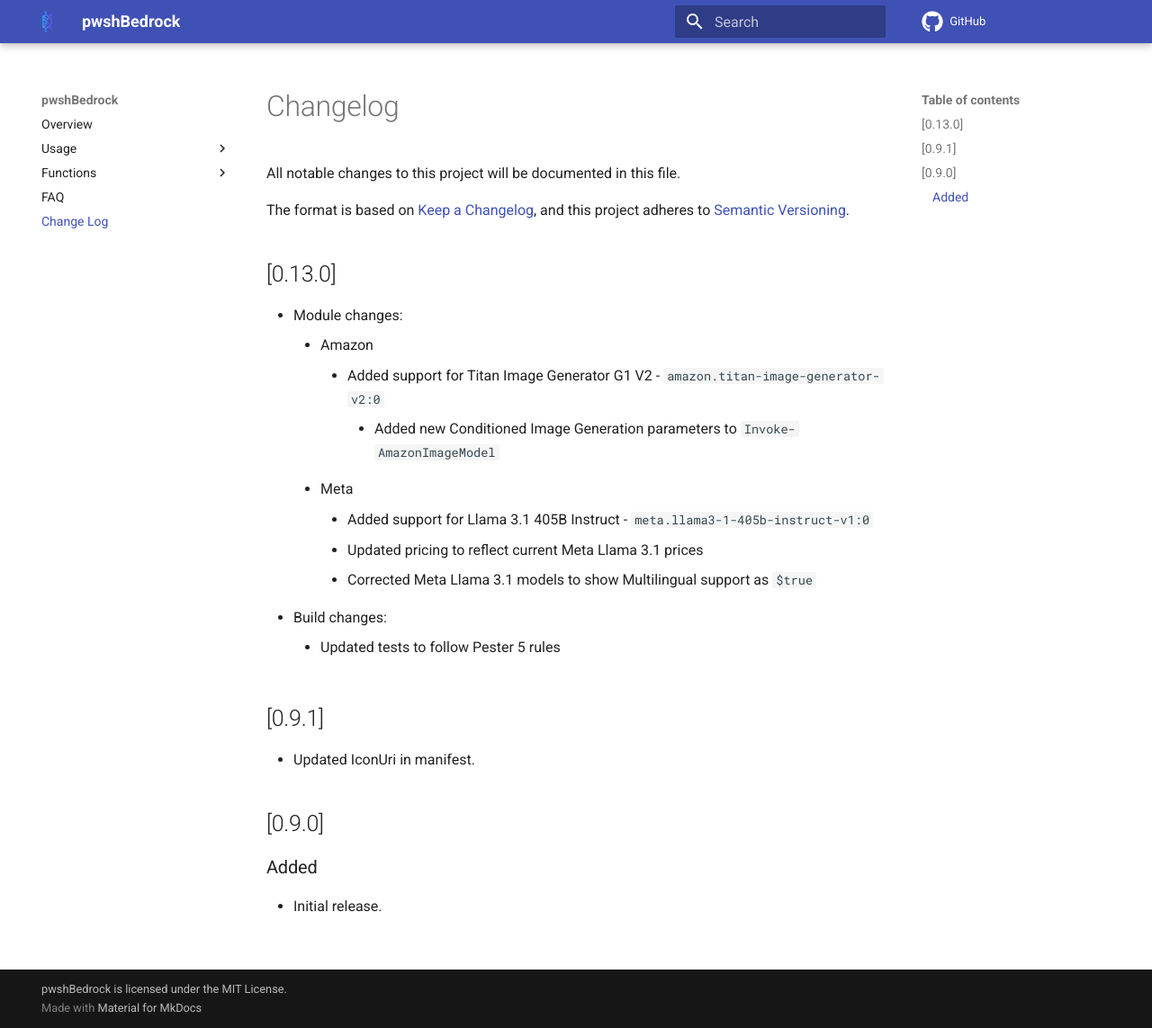
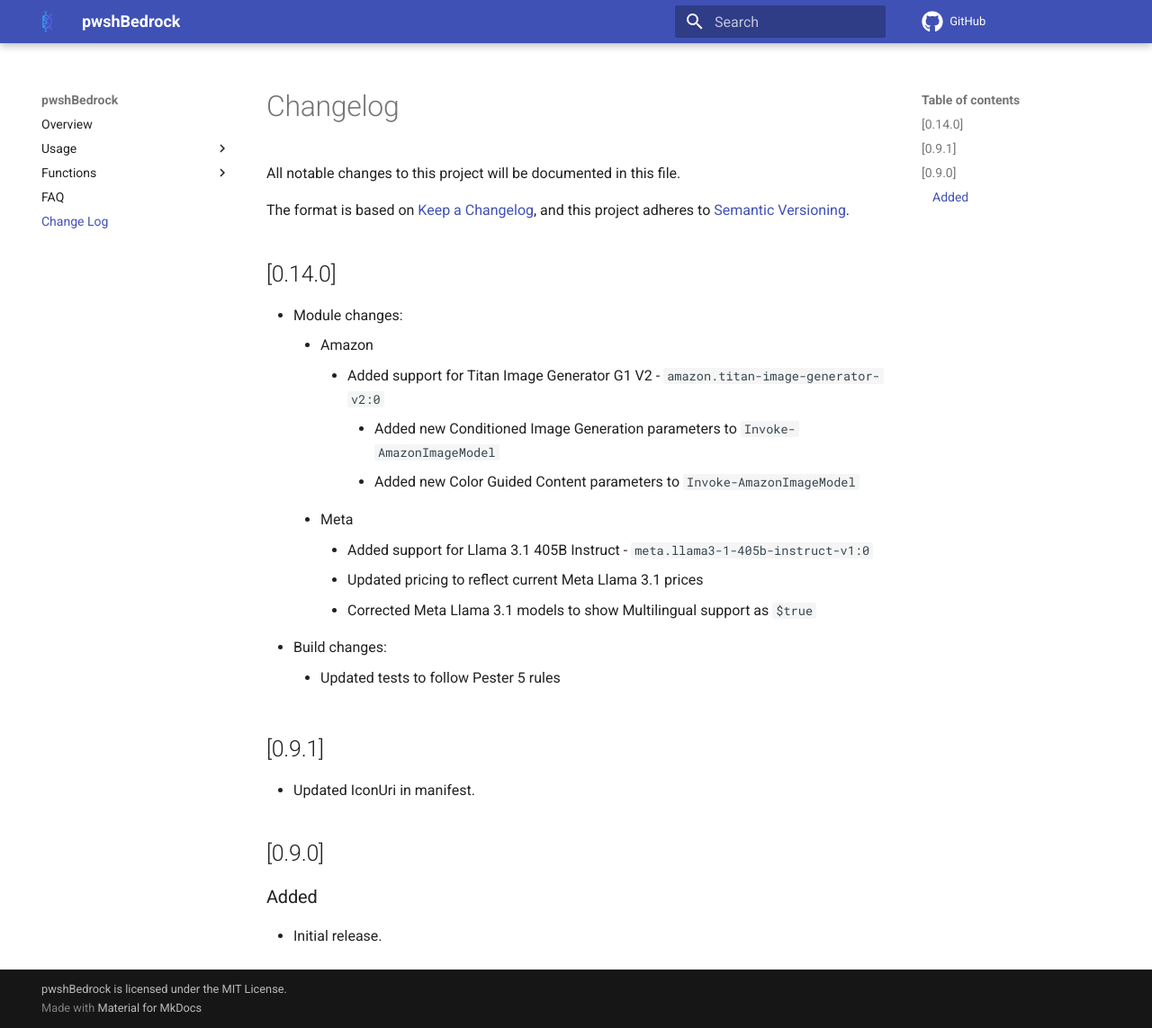
Before and after one commit to techthoughts2/pwshBedrock, an MkDocs documentation site: the page built from docs/CHANGELOG.md, in a window 1280 px wide and 1143 px high. Shown: the whole window at 90% size. Built offline with MkDocs 1.6.1 and Material for MkDocs 9.7.7, drawn with Linux system fonts in a browser that asks for light colours; comment, search, counter and statistics services are not loaded.

Commit message:
Added new Color Guided Content parameters to Invoke-AmazonImageModel

```diff
--- a/docs/CHANGELOG.md
+++ b/docs/CHANGELOG.md
@@ -5,12 +5,13 @@
 The format is based on [Keep a Changelog](https://keepachangelog.com/en/1.2.0/),
 and this project adheres to [Semantic Versioning](https://semver.org/spec/v2.0.0.html).
 
-## [0.13.0]
+## [0.14.0]
 
 - Module changes:
     - Amazon
         - Added support for Titan Image Generator G1 V2 - `amazon.titan-image-generator-v2:0`
             - Added new Conditioned Image Generation parameters to `Invoke-AmazonImageModel`
+            - Added new Color Guided Content parameters to `Invoke-AmazonImageModel`
     - Meta
         - Added support for Llama 3.1 405B Instruct - `meta.llama3-1-405b-instruct-v1:0`
         - Updated pricing to reflect current Meta Llama 3.1 prices
```
Also changed, not shown: 6 other files.
